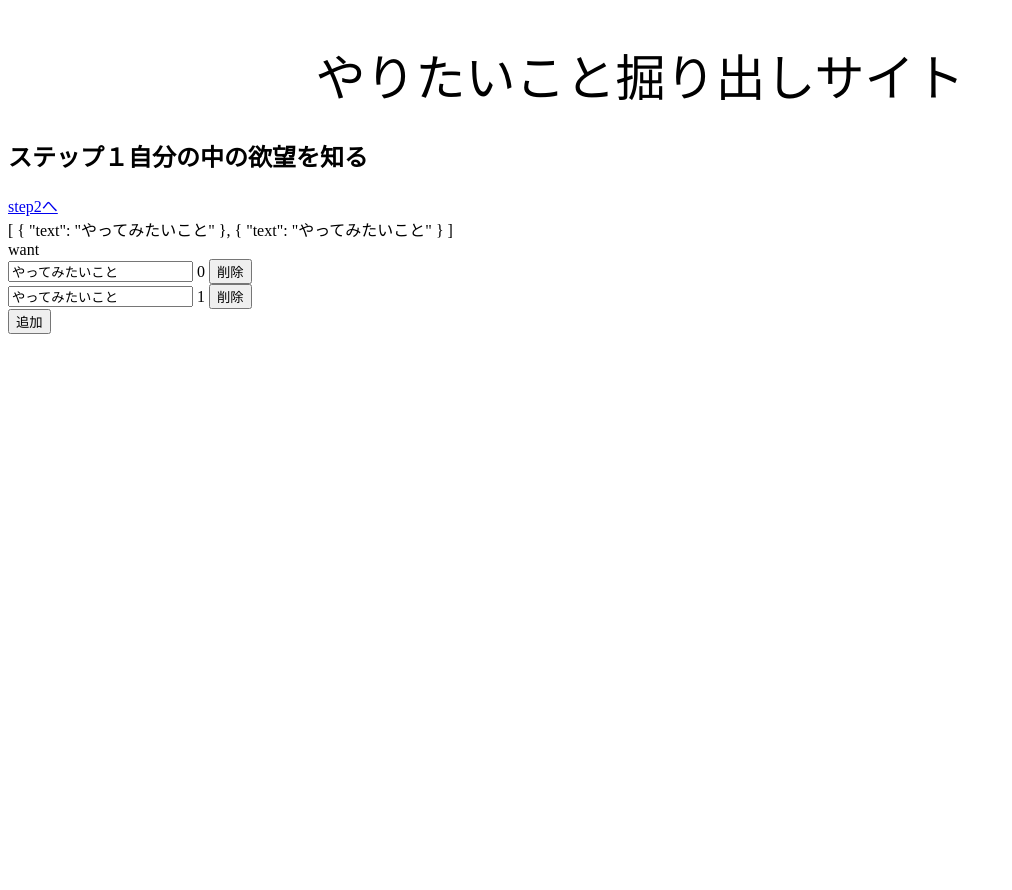
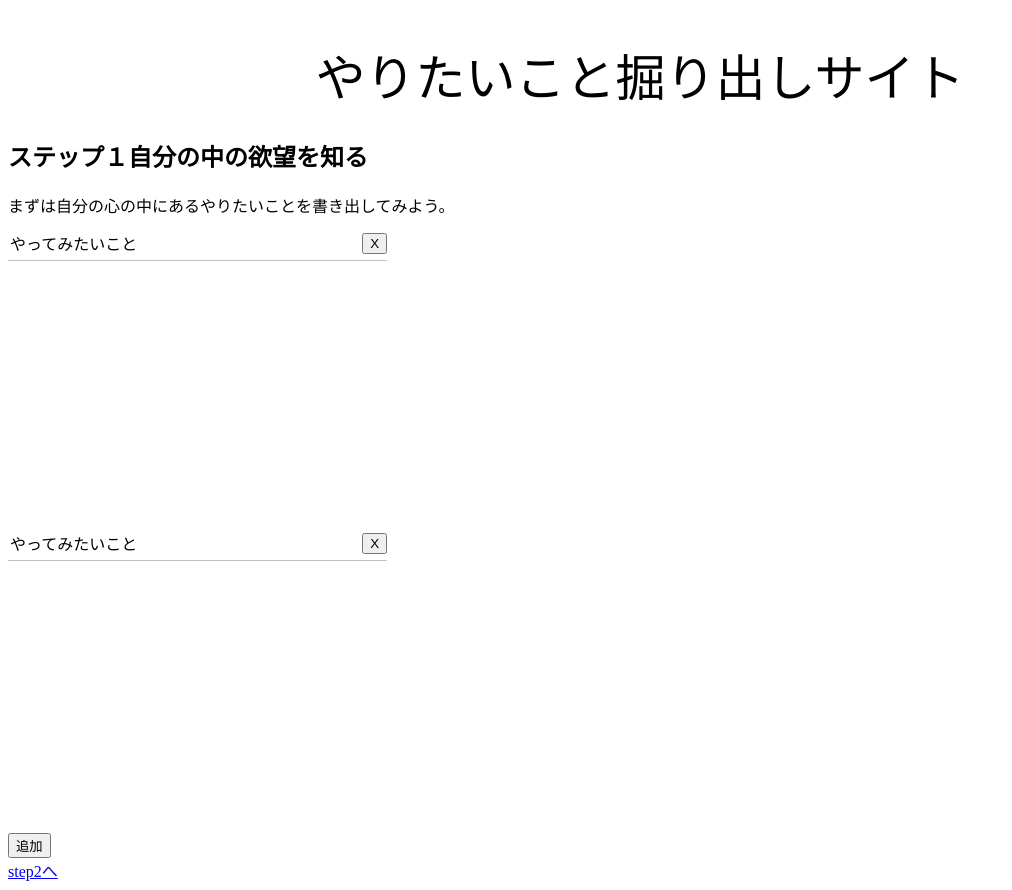
Before and after one commit to couragenki/diagnose-site, a Nuxt app: page /want-to-do/step1 in a window 1280 px wide. Shown: the whole page, without its empty margins (0-1012 px from the left). Before the commit the page ends 800 px from the top, so only its background shows below. Built offline with nearby package versions, Linux system fonts and the light colour scheme.

Commit message:
update ui

```diff
--- a/pages/want-to-do/step1/index.vue
+++ b/pages/want-to-do/step1/index.vue
@@ -2,32 +2,31 @@
     <div>
         <PageTemplate>
             <h2>ステップ１自分の中の欲望を知る</h2>
+            <p>
+                まずは自分の心の中にあるやりたいことを書き出してみよう。
+            </p>
+
+            <div v-for="(item, index) in want" :key="index" class="cards">
+                <div class="item">
+                    <input id="text" type="text" v-model="want[index].text" placeholder="思いついたことを書こう" @keypress="updateText(index, message)" />
+                    <div class="text_underline"></div>
+                    <button class="delete" @click="doRemove(index)">X
+
+                    </button>
+                </div>
+            </div>
+
+            <div>
+                <button @click="addItem">
+                    追加
+                </button>
+            </div>
+
             <nuxt-link to="/want-to-do/step2" @click="updateWant(test)">
                 <div>
                     step2へ
                 </div>
             </nuxt-link>
-
-
-            <!-- <div>
-                {{count}}
-            </div> -->
-
-            <div>
-                {{want}}<br />want<br />
-            </div>
-
-            <div v-for="(item, index) in want" :key="index">
-                <div>
-                    <input type="text" v-model="want[index].text" placeholder="思いついたことを書こう" @keypress="updateText(index, message)" />
-                    {{index}}
-                    <button @click="doRemove(index)">削除</button>
-                </div>
-            </div>
-
-            <button @click="addItem">
-                追加
-            </button>
 
         </PageTemplate>
     </div>
@@ -61,3 +60,53 @@ export default {
     }
 }
 </script>
+<style lang="scss" scoped>
+.cards {
+    display: flex;
+    min-height: 300px;
+    .item {
+        position: relative;
+        width: 30%;
+        display: block;
+        #text {
+            font-size: 16px;
+            width: 100%;
+            border: none;
+            outline: none;
+            padding-bottom: 8px;
+            box-sizing: border-box;
+        }
+        .text_underline{
+            position: relative;
+            border-top: 1px solid #c2c2c2;
+        }
+        .text_underline::before,
+        .text_underline::after{
+            position: absolute;
+            bottom: 0px;
+            width: 0px;
+            height: 1px;
+            content: '';
+            background-color: #3be5ae;
+            transition: all 0.5s;
+            -webkit-transition: all 0.5s;
+        }
+        .text_underline::before{
+            left: 50%;
+        }
+        .text_underline::after{
+            right: 50%;
+        }
+        #text:focus + .text_underline::before,
+        #text:focus + .text_underline::after{
+            width: 50%;
+        }
+    }
+    .delete {
+        position: absolute;
+        top: 0;
+        right: 0;
+        display: inline-block;
+    }
+}
+</style>
```
